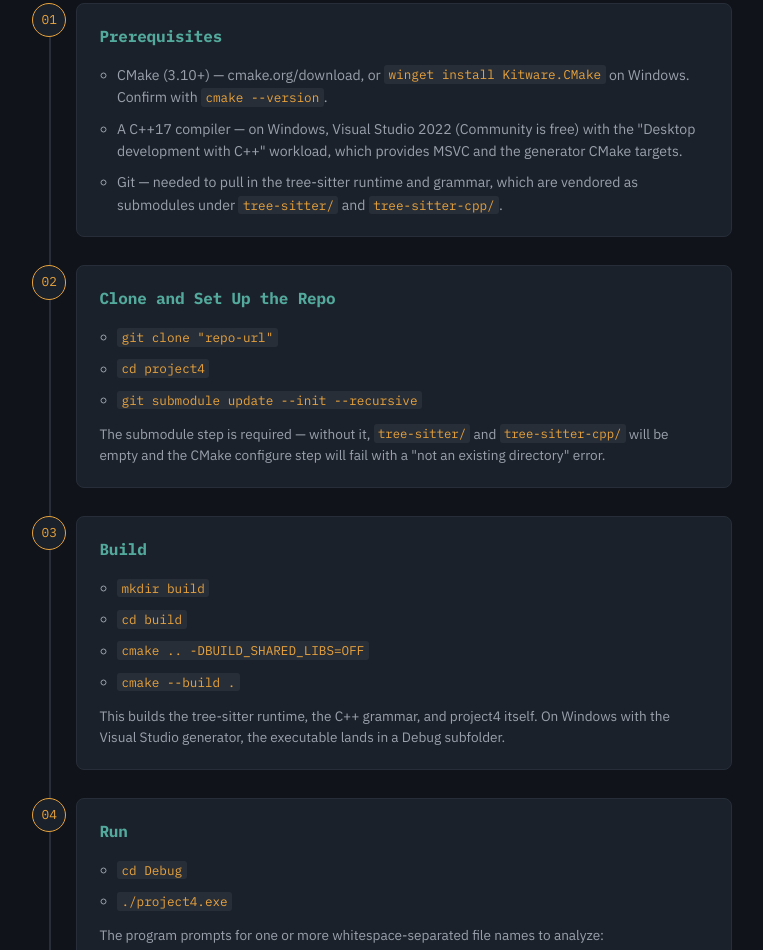
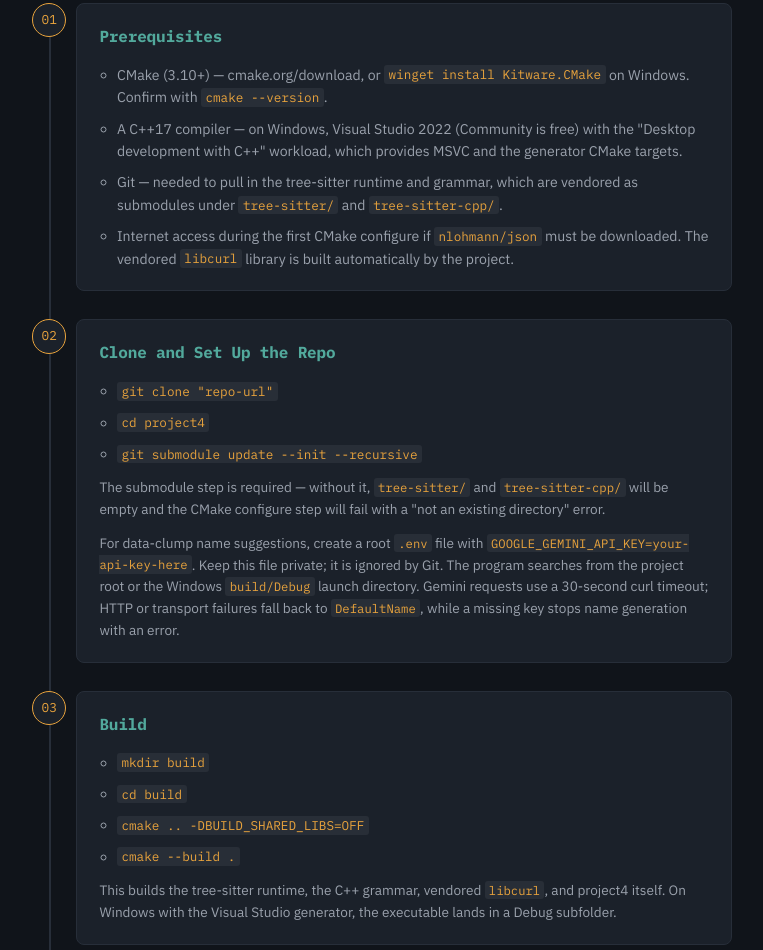
Before and after one commit to UCR-CS-179K-Summer-2026/project4, a plain HTML site: page index.html in a window 1280 px wide. Shown: the part 1018-1968 px from the top of the page, without its empty margins (258-1021 px from the left). Drawn offline with Linux system fonts and the light colour scheme.

Commit message:
updated documentation

```diff
--- a/index.html
+++ b/index.html
@@ -74,6 +74,7 @@
             <li>CMake (3.10+) — cmake.org/download, or <code>winget install Kitware.CMake</code> on Windows. Confirm with <code>cmake --version</code>.</li>
             <li>A C++17 compiler — on Windows, Visual Studio 2022 (Community is free) with the "Desktop development with C++" workload, which provides MSVC and the generator CMake targets.</li>
             <li>Git — needed to pull in the tree-sitter runtime and grammar, which are vendored as submodules under <code>tree-sitter/</code> and <code>tree-sitter-cpp/</code>.</li>
+            <li>Internet access during the first CMake configure if <code>nlohmann/json</code> must be downloaded. The vendored <code>libcurl</code> library is built automatically by the project.</li>
           </ul>
         </div>
       </li>
@@ -88,6 +89,7 @@
             <li><code>git submodule update --init --recursive</code></li>
           </ul>
           <p class="build-step-note">The submodule step is required — without it, <code>tree-sitter/</code> and <code>tree-sitter-cpp/</code> will be empty and the CMake configure step will fail with a "not an existing directory" error.</p>
+          <p class="build-step-note">For data-clump name suggestions, create a root <code>.env</code> file with <code>GOOGLE_GEMINI_API_KEY=your-api-key-here</code>. Keep this file private; it is ignored by Git. The program searches from the project root or the Windows <code>build/Debug</code> launch directory. Gemini requests use a 30-second curl timeout; HTTP or transport failures fall back to <code>DefaultName</code>, while a missing key stops name generation with an error.</p>
         </div>
       </li>
 
@@ -101,7 +103,7 @@
             <li><code>cmake .. -DBUILD_SHARED_LIBS=OFF</code></li>
             <li><code>cmake --build .</code></li>
           </ul>
-          <p class="build-step-note">This builds the tree-sitter runtime, the C++ grammar, and project4 itself. On Windows with the Visual Studio generator, the executable lands in a Debug subfolder.</p>
+          <p class="build-step-note">This builds the tree-sitter runtime, the C++ grammar, vendored <code>libcurl</code>, and project4 itself. On Windows with the Visual Studio generator, the executable lands in a Debug subfolder.</p>
         </div>
       </li>
 
```
Also changed, not shown: 1 other file.
